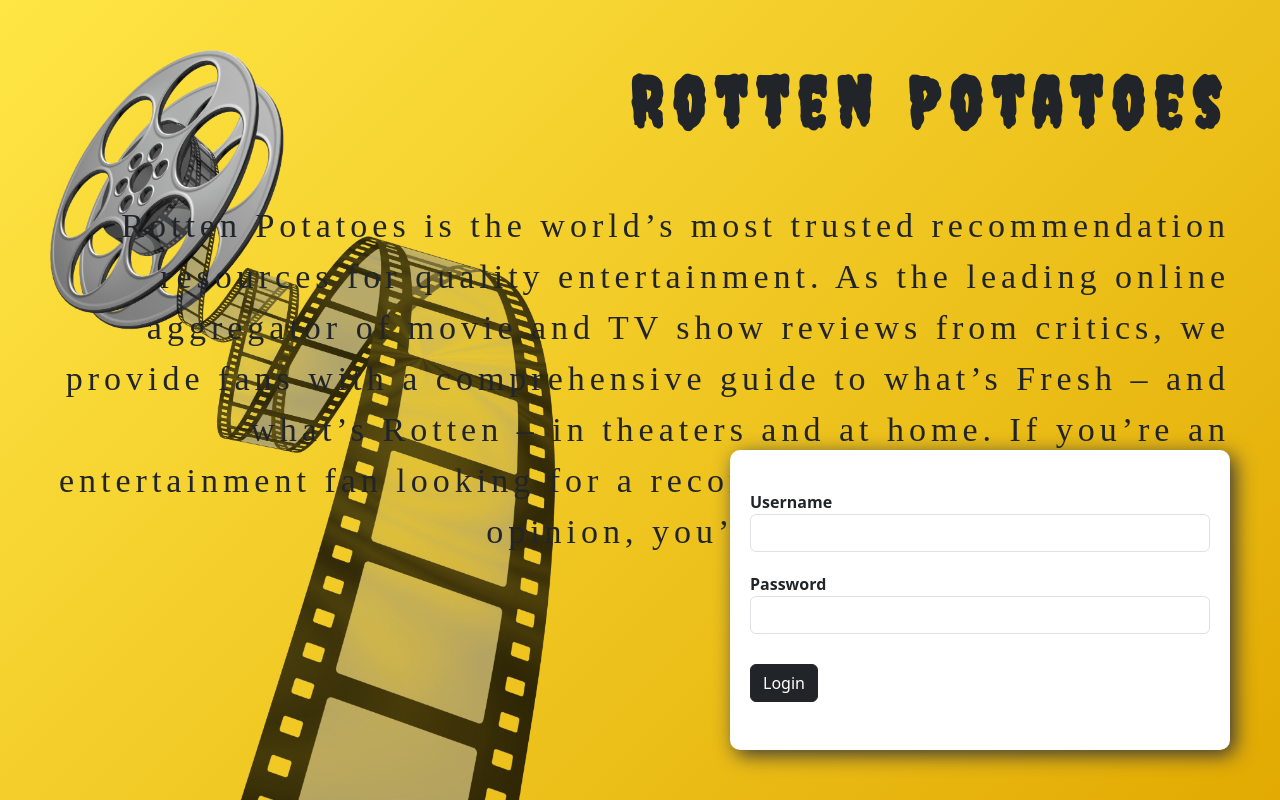
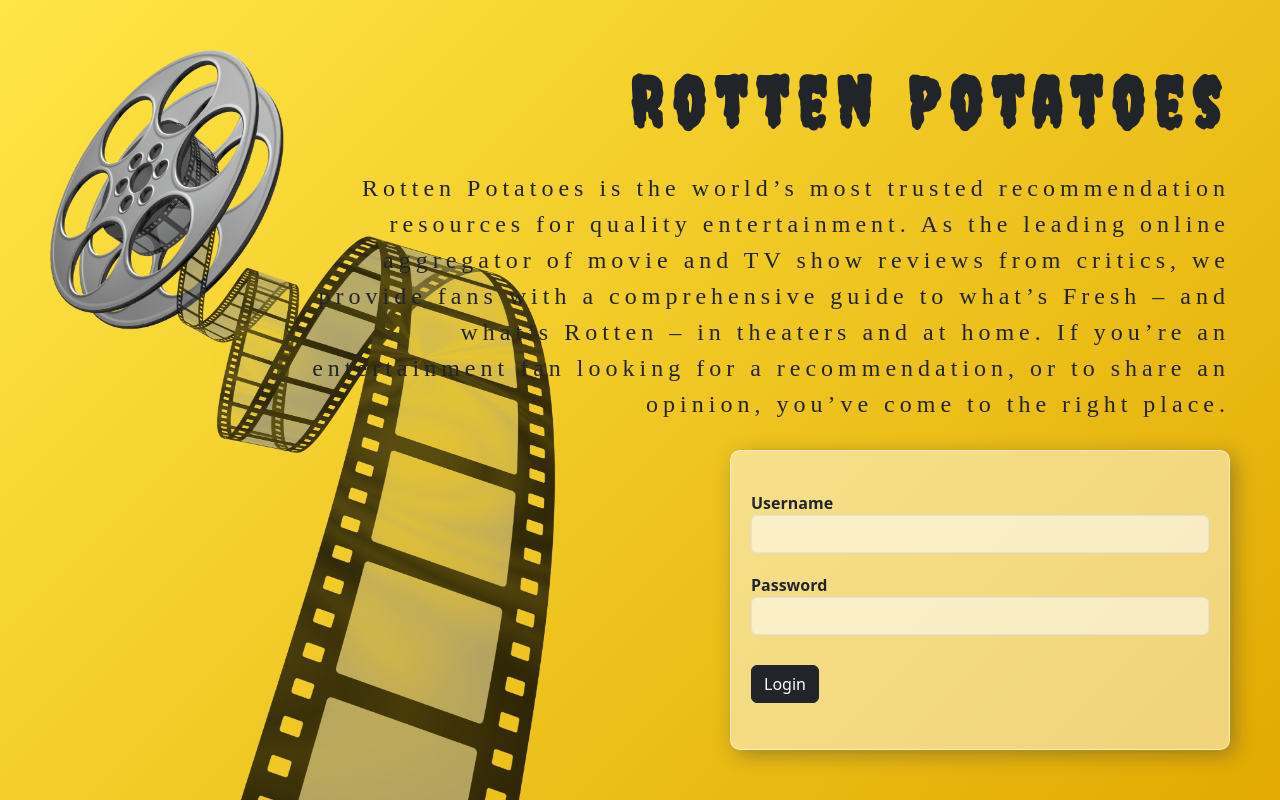
Before and after one commit to Vinojan1999/movie-review-app, an Angular app: page /login in a window 1280 px wide. Built offline with nearby package versions, Linux system fonts and the light colour scheme; a web font is replaced by a local one.

Commit message:
Design changes 🎉

```diff
--- a/src/app/home/home.component.html
+++ b/src/app/home/home.component.html
@@ -66,3 +66,10 @@
         </div>
     </div>
 </div>
+
+<div class="copyright">
+    <svg width="20" height="20" viewBox="0 0 24 24" xmlns="http://www.w3.org/2000/svg">
+        <path fill="#ffffff" d="m12 2.5l8.84 3.15l-1.34 11.7L12 21.5l-7.5-4.15l-1.34-11.7L12 2.5m0 2.1L6.47 17h2.06l1.11-2.78h4.7L15.45 17h2.05L12 4.6m1.62 7.9h-3.23L12 8.63l1.62 3.87Z"/>
+    </svg>
+    Angular Movie App - Vinojan Abhimanyu
+</div>
--- a/src/app/home/home.component.scss
+++ b/src/app/home/home.component.scss
@@ -105,3 +105,11 @@
         font-weight: bold;
     }
 }
+
+.copyright {
+    background: #ff9900;
+    bottom: 0;
+    padding: 20px 40px;
+    text-align: center;
+    color: white;
+}
--- a/src/app/login/login.component.scss
+++ b/src/app/login/login.component.scss
@@ -22,29 +22,34 @@
     }
 
     .desc {
-        font-size: 34px;
+        font-size: 24px;
         font-family: "Aladin", cursive;
         letter-spacing: 5px;
         position: absolute;
-        top: 200px;
+        top: 170px;
         right: 50px;
         text-align: right;
-        width: 1200px;
+        max-width: 920px;
     }
 
     .login-form {
         width: 500px;
         height: 300px;
         padding: 20px;
-        background-color: #fff;
+        background-color: #ffffff79;
         border-radius: 10px;
         position: absolute;
         bottom: 50px;
         right: 50px;
-        box-shadow: 5px 5px 20px #383838;
+        border: 1px solid #ffffff89;
+        box-shadow: 5px 5px 20px #38383868;
 
         .form-group {
             margin-top: 20px;
+
+            .form-control {
+                background: #ffffff89;
+            }
         }
 
         label {
```
